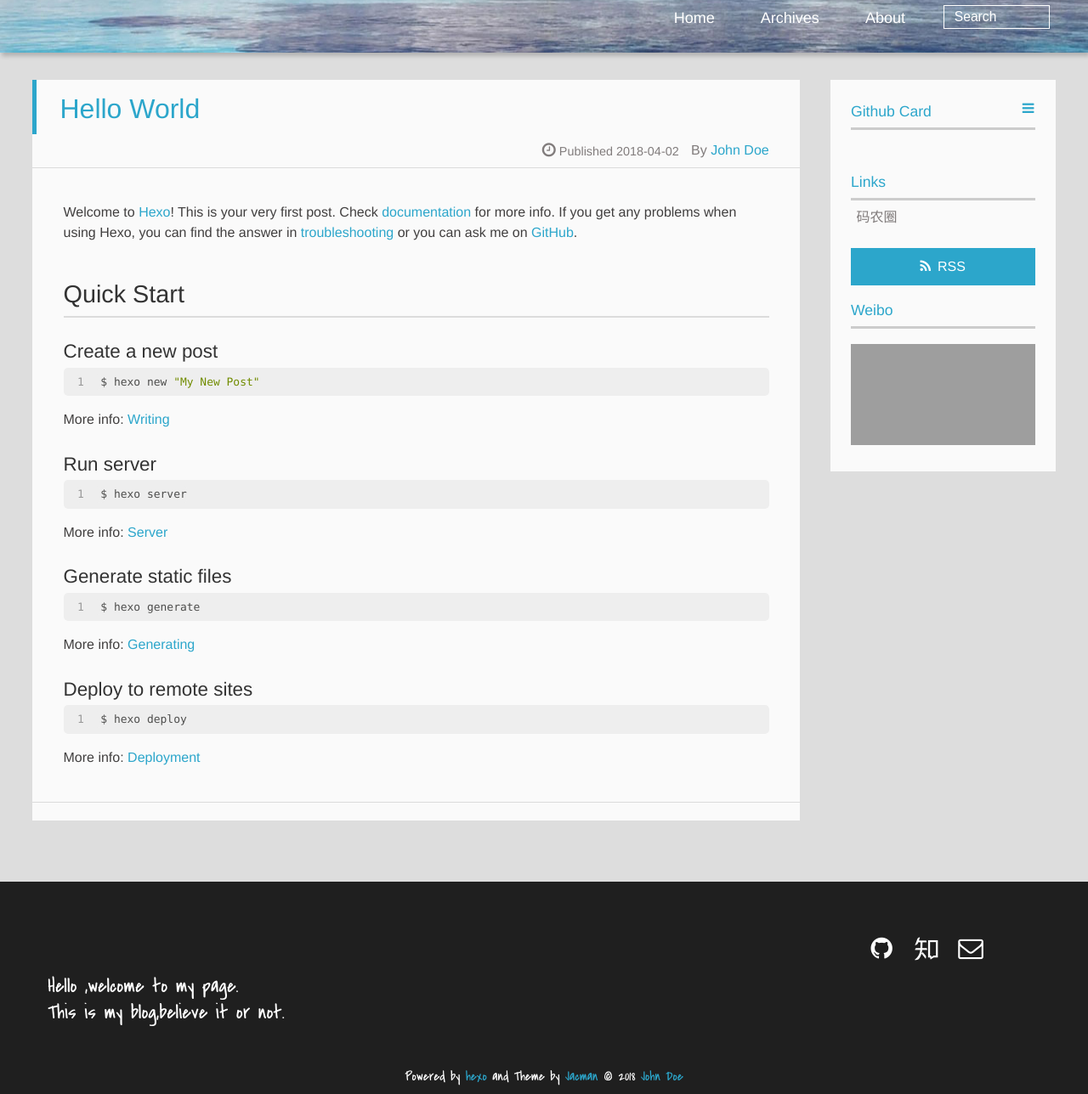
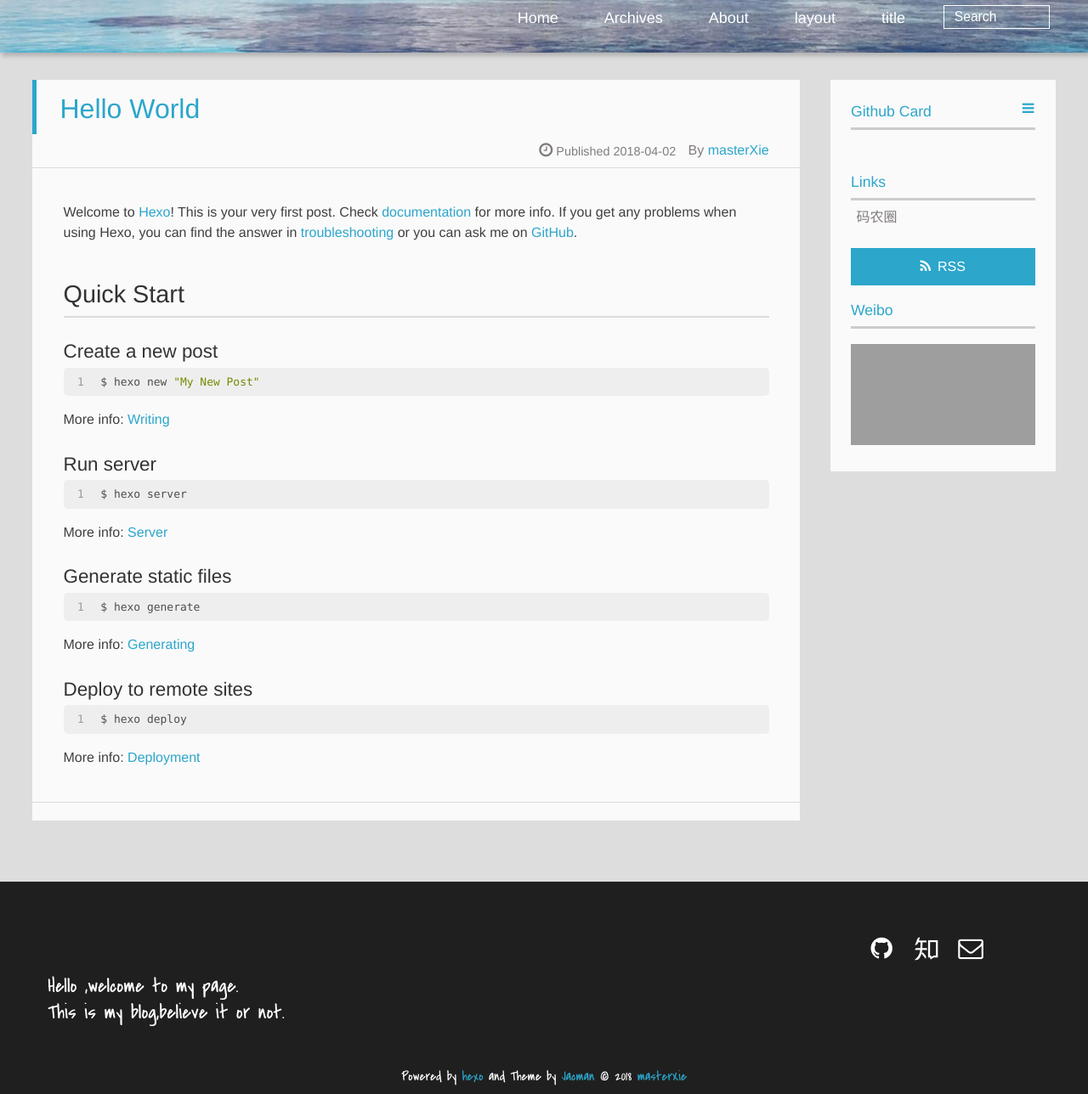
Before and after one commit to chaoyuxie/chaoyuxie.github.io, a plain HTML site: page index.html in a window 1280 px wide. Shown: the part 119-1407 px from the top of the page at 85% size. Drawn offline with Linux system fonts and the light colour scheme; grey boxes are pictures that could not be loaded; a script that the page names is missing.

Commit message:
Site updated: 2018-04-02 20:04:21

```diff
--- a/index.html
+++ b/index.html
@@ -7,7 +7,7 @@
     <title>Hexo</title>
     <meta name="viewport" content="width=device-width, initial-scale=1,user-scalable=no">
 
-    <meta name="author" content="John Doe">
+    <meta name="author" content="masterXie">
 
 
 
@@ -57,6 +57,10 @@
 
 						<li><a href="/about">About</a></li>
 
+						<li><a href="/tags (or categories)">layout</a></li>
+
+						<li><a href="/tags (or categories)">title</a></li>
+
 					<li>
 
 					<form class="search" action="//google.com/search" method="get" accept-charset="utf-8">
@@ -83,7 +87,7 @@
   </h1>
   <p class="article-author">By
 
-		<a href="/about" title="John Doe" target="_blank" itemprop="author">John Doe</a>
+		<a href="/about" title="masterXie" target="_blank" itemprop="author">masterXie</a>
 
   <p class="article-time">
     <time datetime="2018-04-02T11:41:29.350Z" itemprop="datePublished"> Published 2018-04-02</time>
@@ -200,7 +204,7 @@
 
 
 
-		<a href="http://www.zhihu.com/people/https://www.zhihu.com/people/xie-chao-yu-31/## e.g. jark  for http://www.zhihu.com/people/jark" target="_blank" class="icon-zhihu" title="知乎"></a>
+		<a href="http://www.zhihu.com/people/https://www.zhihu.com/people/xie-chao-yu-31/" target="_blank" class="icon-zhihu" title="知乎"></a>
 
 
 
@@ -213,7 +217,7 @@
 		<p class="copyright">
 		Powered by <a href="http://hexo.io" target="_blank" title="hexo">hexo</a> and Theme by <a href="https://github.com/wuchong/jacman" target="_blank" title="Jacman">Jacman</a> © 2018
 
-		<a href="/about" target="_blank" title="John Doe">John Doe</a>
+		<a href="/about" target="_blank" title="masterXie">masterXie</a>
 
 
 		</p>
```
Also changed, not shown: 2018/04/02/hello-world/index.html (+8 -4 lines), archives/2018/04/index.html (+7 -3 lines), archives/2018/index.html (+7 -3 lines), archives/index.html (+7 -3 lines), categories/index.html (added, +1 -0 lines), tags/index.html (added, +1 -0 lines).
